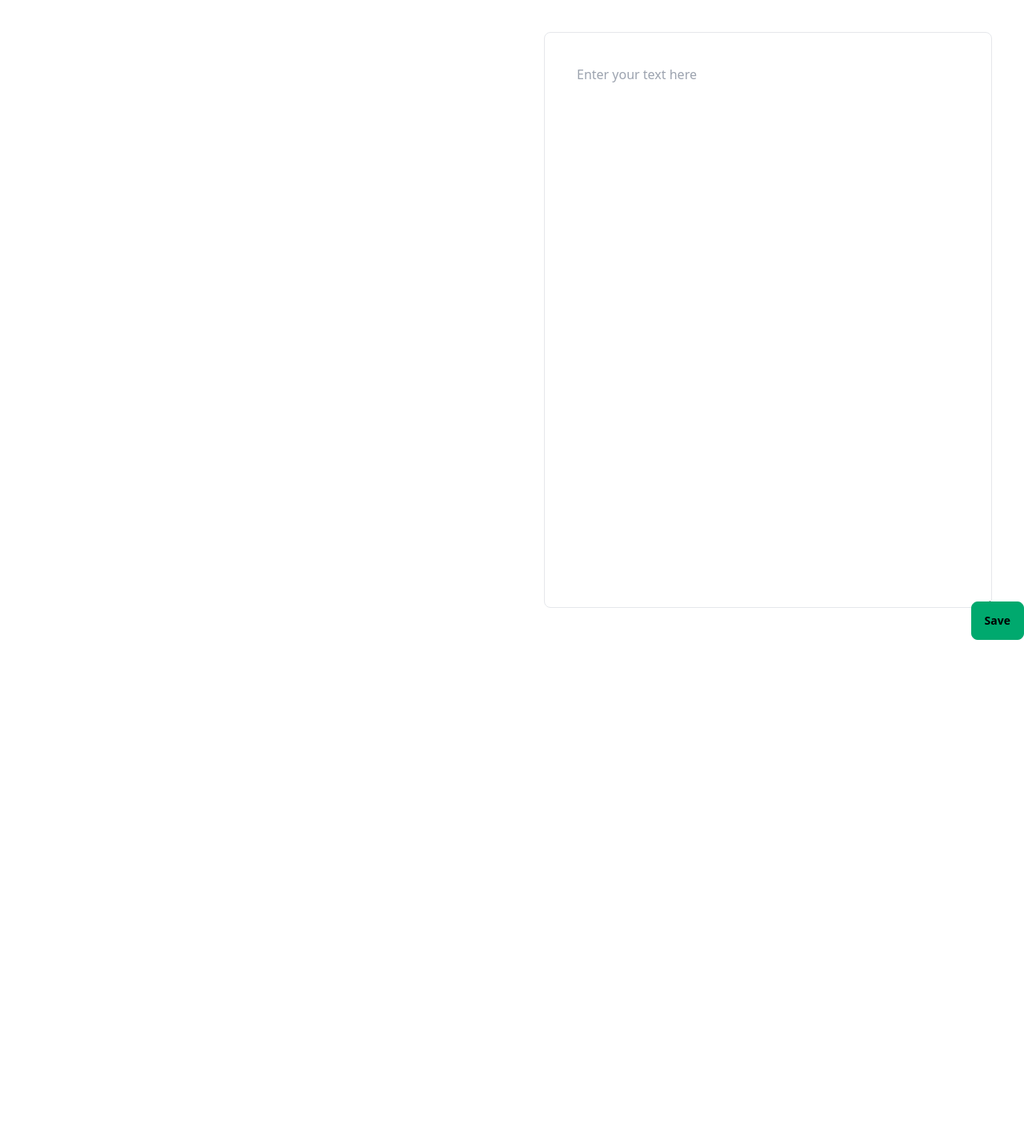
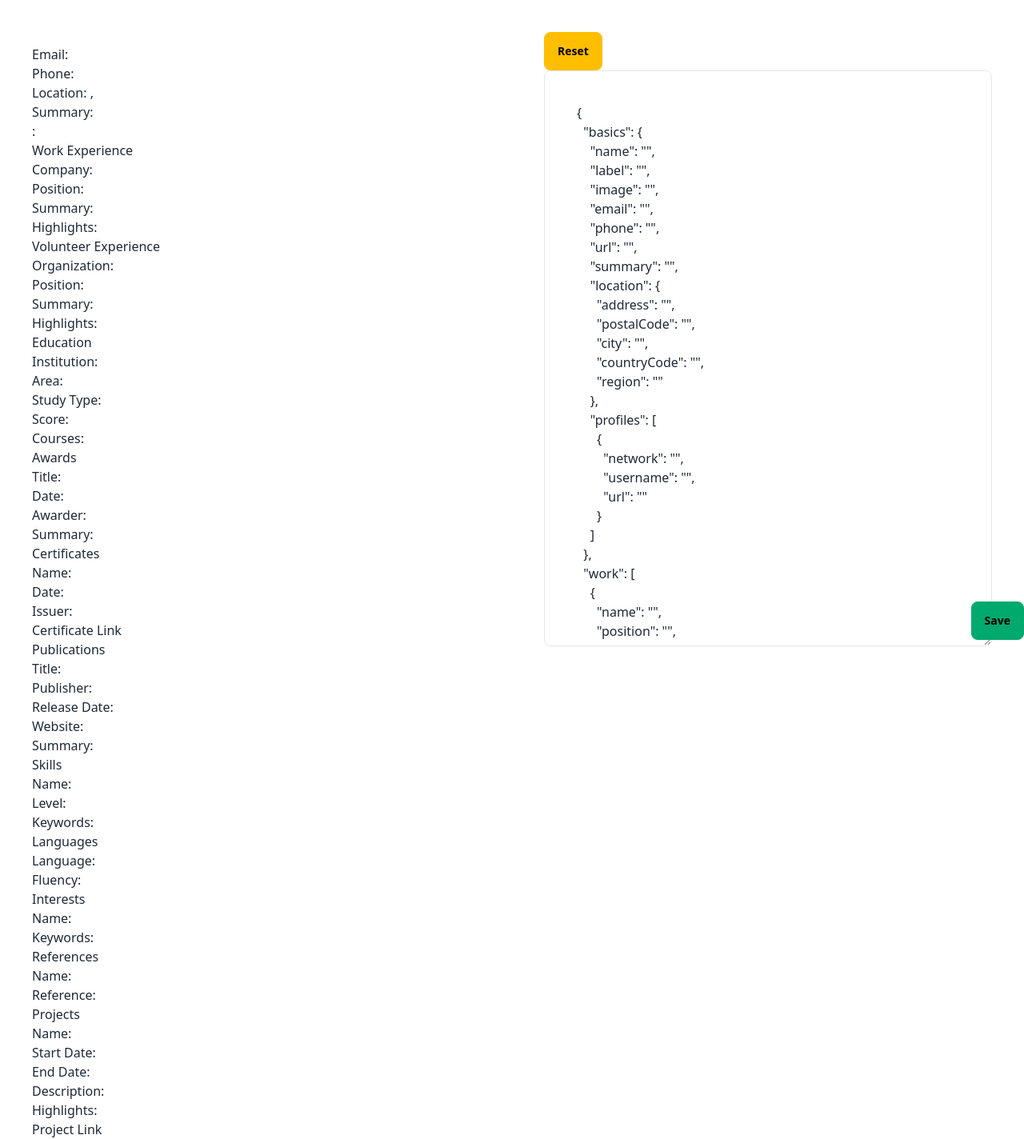
Before and after one commit to SanFre10/json-cv, a Next.js app: page /new in a window 1280 px wide. Shown: the whole page at 80% size. Before the commit the page ends 800 px from the top, so only its background shows below. Built offline with nearby package versions, Linux system fonts and the light colour scheme.

Commit message:
zod schema validation and reset btn

```diff
--- a/package.json
+++ b/package.json
@@ -12,7 +12,8 @@
     "mongodb": "6.6.1",
     "next": "14.2.3",
     "react": "18",
-    "react-dom": "18"
+    "react-dom": "18",
+    "zod": "3.23.8"
   },
   "devDependencies": {
     "@types/node": "20",
--- a/src/app/api/cv/route.ts
+++ b/src/app/api/cv/route.ts
@@ -1,13 +1,26 @@
-import { SaveCv } from '@/types/saveCv';
+import { CvService } from '@/services/cv.service';
+import { cvSchema } from '@/schemas/cvSchema';
+import { type CV } from '@/types/cv';
+import { NextResponse } from 'next/server';
 
-import { CvService } from '@/services/cv.service';
+interface SaveCv {
+    path: string;
+    passphrase: string;
+    data: CV;
+}
 
-export async function POST(req: Request, res: Response){
+export async function POST(req: Request){
     const data = await req.json() as SaveCv;
+    let cv: CV;
+    try {
+        cv = cvSchema.parse(data.data) as CV;
+    }
+    catch (e) {
+        return NextResponse.json({ message: "Invalid data" }, { status: 400 })
+    }
+    const cvService = new CvService();
+    cvService.saveCv(data.path, data.passphrase, cv);
 
-    const cvService = new CvService();
-    cvService.saveCv(data.path, data.passphrase, data.data);
-
-    return Response.json({ message: 'success' });
+    return NextResponse.json({ message: "Success" })
 
 }
--- a/src/app/new/page.tsx
+++ b/src/app/new/page.tsx
@@ -4,9 +4,14 @@ import React, { useState } from 'react';
 import Cv from '@/components/Cv/Cv';
 import { CV } from '@/types/cv';
 
+import { cvSchema } from '@/schemas/cvSchema';
+
+import jonhdoe from '@/jonhdoe.json';
+import empty from '@/empty.json';
+
 export default function Page() {
-	const [cvData, setCvData] = useState({} as CV);
-	const [textareaValue, setTextareaValue] = useState('');
+	const [cvData, setCvData] = useState(empty as CV);
+	const [textareaValue, setTextareaValue] = useState(JSON.stringify(empty, null, 2));
 	const [error, setError] = useState('');
 
 	const handleTextareaChange = (event: React.ChangeEvent<HTMLTextAreaElement>) => {
@@ -14,11 +19,12 @@ export default function Page() {
 		setTextareaValue(newValue);
 		try {
 			const parsedData = JSON.parse(newValue);
+			cvSchema.parse(parsedData); //zod validation
 			setCvData(parsedData);
 			setError('');
 		} catch (error) {
 			console.error('Invalid JSON');
-			setError('Invalid JSON');
+			setError(error.message);
 		}
 	};
 
@@ -44,6 +50,11 @@ export default function Page() {
 		});
 	};
 
+	const handleResetClick = () => {
+		setTextareaValue(JSON.stringify(empty, null, 2));
+		setCvData(empty);
+	};
+
 	return (
 		<>
 			<main className="flex h-screen">
@@ -51,6 +62,10 @@ export default function Page() {
 					<Cv cv={cvData} />
 				</div>
 				<div className="flex-1 m-10">
+					<button onClick={handleResetClick} className="btn btn-warning">
+						Reset
+					</button>
+					<h3>{error}</h3>
 					<textarea
 						className={`w-full h-full p-10 rounded-lg border focus:outline-none ${error ? 'border-red-700' : ''}`}
 						spellCheck={false}
--- /dev/null
+++ b/src/empty.json
@@ -0,0 +1,131 @@
+{
+    "basics": {
+        "name": "",
+        "label": "",
+        "image": "",
+        "email": "",
+        "phone": "",
+        "url": "",
+        "summary": "",
+        "location": {
+            "address": "",
+            "postalCode": "",
+            "city": "",
+            "countryCode": "",
+            "region": ""
+        },
+        "profiles": [
+            {
+                "network": "",
+                "username": "",
+                "url": ""
+            }
+        ]
+    },
+    "work": [
+        {
+            "name": "",
+            "position": "",
+            "url": "",
+            "startDate": "",
+            "endDate": "",
+            "summary": "",
+            "highlights": [
+                ""
+            ]
+        }
+    ],
+    "volunteer": [
+        {
+            "organization": "",
+            "position": "",
+            "url": "",
+            "startDate": "",
+            "endDate": "",
+            "summary": "",
+            "highlights": [
+                ""
+            ]
+        }
+    ],
+    "education": [
+        {
+            "institution": "",
+            "url": "",
+            "area": "",
+            "studyType": "",
+            "startDate": "",
+            "endDate": "",
+            "score": "",
+            "courses": [
+                ""
+            ]
+        }
+    ],
+    "awards": [
+        {
+            "title": "",
+            "date": "",
+            "awarder": "",
+            "summary": ""
+        }
+    ],
+    "certificates": [
+        {
+            "name": "",
+            "date": "",
+            "issuer": "",
+            "url": ""
+        }
+    ],
+    "publications": [
+        {
+            "name": "",
+            "publisher": "",
+            "releaseDate": "",
+            "url": "",
+            "summary": ""
+        }
+    ],
+    "skills": [
+        {
+            "name": "",
+            "level": "",
+            "keywords": [
+                ""
+            ]
+        }
+    ],
+    "languages": [
+        {
+            "language": "",
+            "fluency": ""
+        }
+    ],
+    "interests": [
+        {
+            "name": "",
+            "keywords": [
+                ""
+            ]
+        }
+    ],
+    "references": [
+        {
+            "name": "",
+            "reference": ""
+        }
+    ],
+    "projects": [
+        {
+            "name": "",
+            "startDate": "",
+            "endDate": "",
+            "description": "",
+            "highlights": [
+                ""
+            ],
+            "url": ""
+        }
+    ]
+}
--- /dev/null
+++ b/src/schemas/cvSchema.js
@@ -0,0 +1,104 @@
+import { z } from "zod"
+
+export const cvSchema = z.object({
+    basics: z.object({
+        name: z.string(),
+        label: z.string(),
+        image: z.string(),
+        email: z.string(),
+        phone: z.string(),
+        url: z.string(),
+        summary: z.string(),
+        location: z.object({
+            address: z.string(),
+            postalCode: z.string(),
+            city: z.string(),
+            countryCode: z.string(),
+            region: z.string()
+        }),
+        profiles: z.array(
+            z.object({ network: z.string(), username: z.string(), url: z.string() })
+        )
+    }),
+    work: z.array(
+        z.object({
+            name: z.string(),
+            position: z.string(),
+            url: z.string(),
+            startDate: z.string(),
+            endDate: z.string(),
+            summary: z.string(),
+            highlights: z.array(z.string())
+        })
+    ).optional(),
+    volunteer: z.array(
+        z.object({
+            organization: z.string(),
+            position: z.string(),
+            url: z.string(),
+            startDate: z.string(),
+            endDate: z.string(),
+            summary: z.string(),
+            highlights: z.array(z.string())
+        })
+    ).optional(),
+    education: z.array(
+        z.object({
+            institution: z.string(),
+            url: z.string(),
+            area: z.string(),
+            studyType: z.string(),
+            startDate: z.string(),
+            endDate: z.string(),
+            score: z.string(),
+            courses: z.array(z.string())
+        })
+    ).optional(),
+    awards: z.array(
+        z.object({
+            title: z.string(),
+            date: z.string(),
+            awarder: z.string(),
+            summary: z.string()
+        })
+    ).optional(),
+    certificates: z.array(
+        z.object({
+            name: z.string(),
+            date: z.string(),
+            issuer: z.string(),
+            url: z.string()
+        })
+    ).optional(),
+    publications: z.array(
+        z.object({
+            name: z.string(),
+            publisher: z.string(),
+            releaseDate: z.string(),
+            url: z.string(),
+            summary: z.string()
+        })
+    ).optional(),
+    skills: z.array(
+        z.object({
+            name: z.string(),
+            level: z.string(),
+            keywords: z.array(z.string())
+        })
+    ).optional(),
+    languages: z.array(z.object({ language: z.string(), fluency: z.string() })).optional(),
+    interests: z.array(
+        z.object({ name: z.string(), keywords: z.array(z.string()) })
+    ).optional(),
+    references: z.array(z.object({ name: z.string(), reference: z.string() })).optional(),
+    projects: z.array(
+        z.object({
+            name: z.string(),
+            startDate: z.string(),
+            endDate: z.string(),
+            description: z.string(),
+            highlights: z.array(z.string()),
+            url: z.string()
+        })
+    ).optional()
+})
--- a/src/types/saveCv.d.ts
+++ /dev/null
@@ -1,5 +0,0 @@
-export interface SaveCv {
-    path: string;
-    passphrase: string;
-    data: CV;
-}
```
Also changed, not shown: src/app/api/route.ts (added), 2 other files (tests, documents, lock files or other folders).
